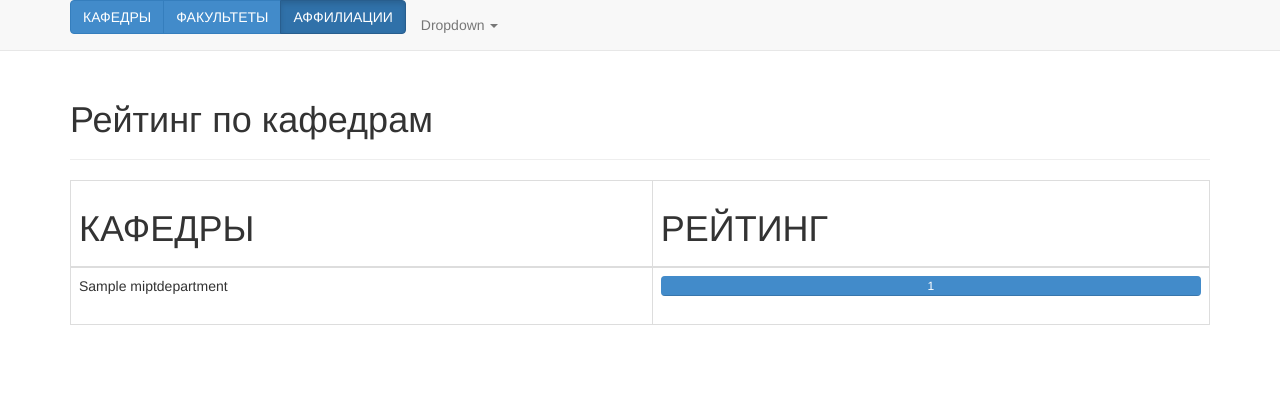
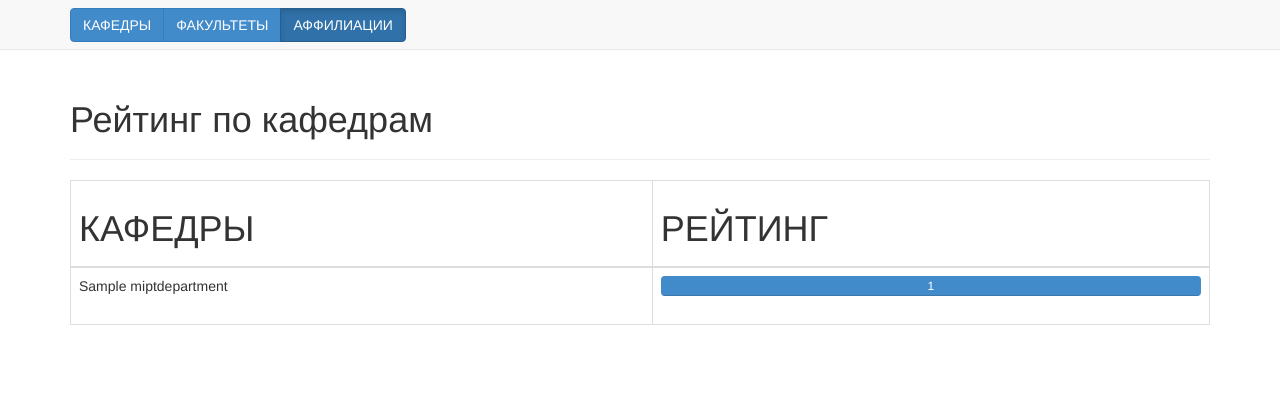
Before and after one commit to Hunternif/MiptPubIndex, a Django app: a page that uses miptpubindex/mpicore/templates/index.html in a window 1280 px wide. Shown: the top 420 px of the page. Run offline with Django 3.2, Linux system fonts and the light colour scheme; tables that the repository leaves empty hold one stand-in row (values such as "Sample post"); some libraries are stand-ins or nearby versions.

Commit message:
Removed unsued nav.bar

```diff
--- a/miptpubindex/mpicore/templates/index.html
+++ b/miptpubindex/mpicore/templates/index.html
@@ -46,20 +46,7 @@
             <span class="icon-bar"></span>
           </button>
 
-      <div class="btn-group" data-toggle="buttons">
-        <label class="btn btn-primary myButton" id="option1">
-          <input type="radio" name="options" onclick="change(1)">КАФЕДРЫ
-        </label>
-        <label class="btn btn-primary myButton" id="option2" >
-          <input type="radio" name="options" onclick="change(2)"> ФАКУЛЬТЕТЫ
-        </label>
-		<label class="btn btn-primary myButton" id="option3" >
-          <input type="radio" name="options" onclick="change(3)"> АФФИЛИАЦИИ
-        </label>
-      </div>
-
       <script>
-
         var b1 = document.getElementById("option1");
         var b2 = document.getElementById("option2");
         function change(c) {
@@ -78,20 +65,17 @@
 
         </div>
         <div class="collapse navbar-collapse">
-          <ul class="nav navbar-nav">
-            <li class="dropdown">
-              <a href="#" class="dropdown-toggle" data-toggle="dropdown">Dropdown <span class="caret"></span></a>
-              <ul class="dropdown-menu" role="menu">
-                <li><a href="#">Action</a></li>
-                <li><a href="#">Another action</a></li>
-                <li><a href="#">Something else here</a></li>
-                <li class="divider"></li>
-                <li class="dropdown-header">Nav header</li>
-                <li><a href="#">Separated link</a></li>
-                <li><a href="#">One more separated link</a></li>
-              </ul>
-            </li>
-          </ul>
+			<div class="btn-group" data-toggle="buttons" style="top:8px;">
+				<label class="btn btn-primary myButton" id="option1">
+				  <input type="radio" name="options" onclick="change(1)">КАФЕДРЫ
+				</label>
+				<label class="btn btn-primary myButton" id="option2" >
+				  <input type="radio" name="options" onclick="change(2)"> ФАКУЛЬТЕТЫ
+				</label>
+				<label class="btn btn-primary myButton" id="option3" >
+				  <input type="radio" name="options" onclick="change(3)"> АФФИЛИАЦИИ
+				</label>
+			</div>
         </div><!--/.nav-collapse -->
       </div>
     </div>
```
